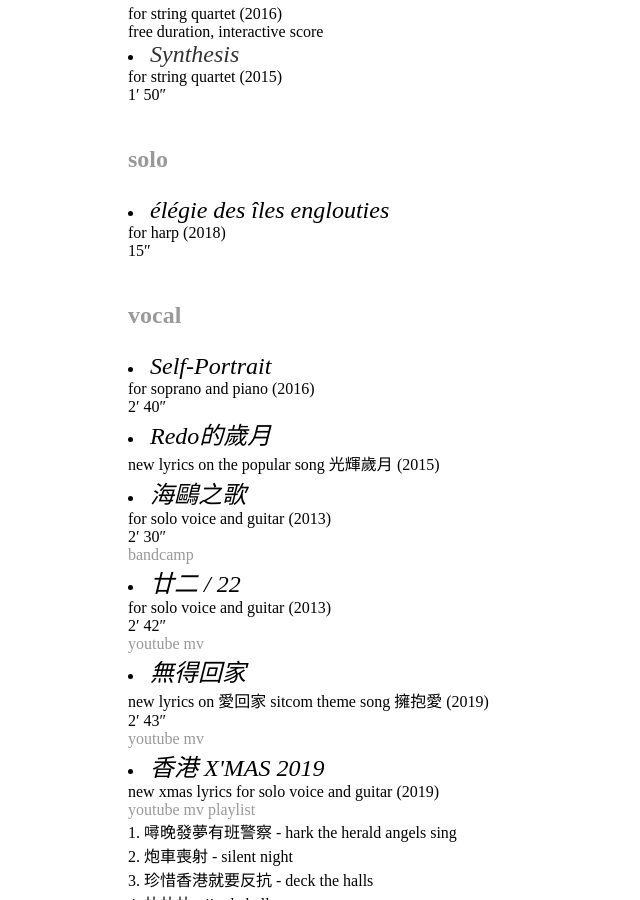
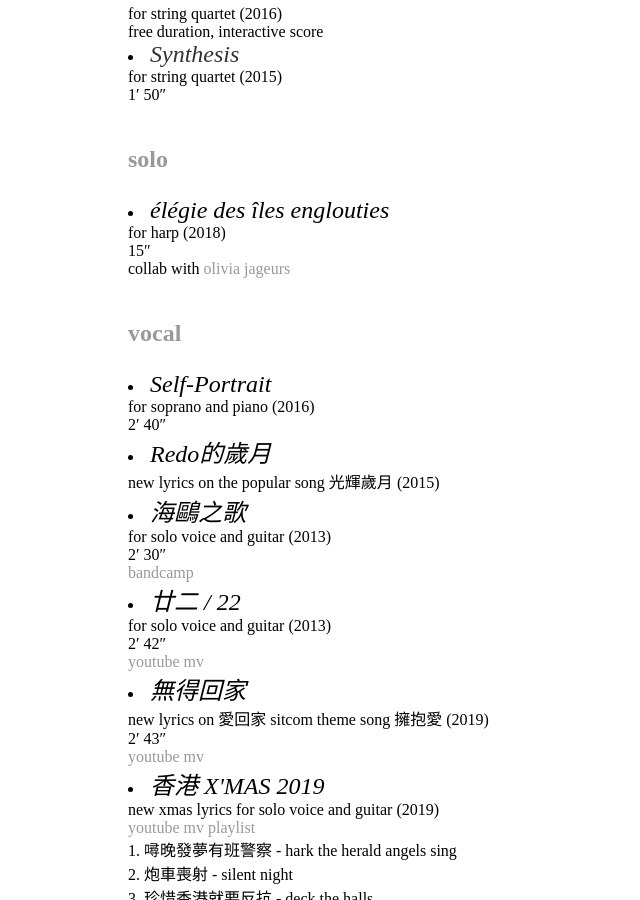
Before and after one commit to maksuihin/maksuihin.github.io, a Jekyll site: the page built from music.html, in a window 1280 px wide and 900 px high, scrolled down 492 px. Shown: the whole window, without its empty margins (0-640 px from the left). Built offline with Jekyll 4.4.1, drawn with Linux system fonts in a browser that asks for light colours.

Commit message:
Update music.html

```diff
--- a/music.html
+++ b/music.html
@@ -33,7 +33,8 @@
 			<p><h2>solo</h2></p><u1>
 
 				<li><em>élégie des îles englouties</em>
-				</br>for harp (2018)</br>15″
+				</br>for harp (2018)</br>15″</br>
+				collab with <a href="https://fb.watch/r8oOXz8Pqk/">olivia jageurs</a>
 				</li>
 
 
```
